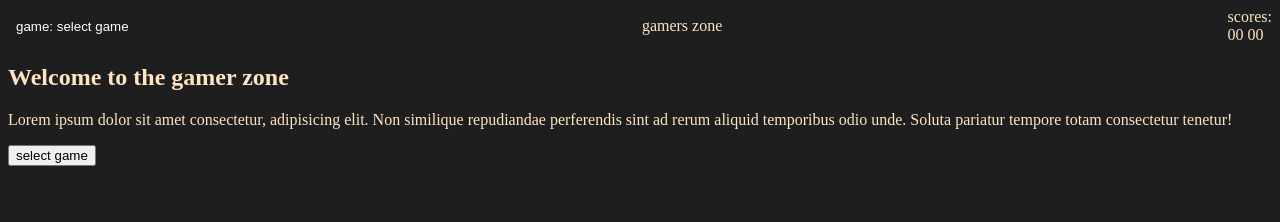
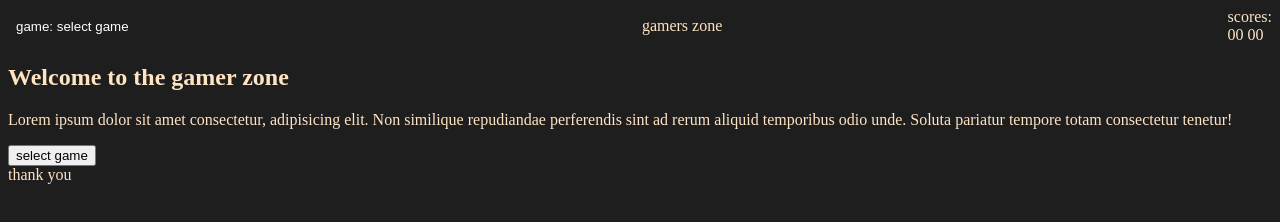
Before and after one commit to agilmoora/learn-web-dev, a plain HTML site: page games/index.html in a window 1280 px wide. Drawn offline with Linux system fonts and the light colour scheme.

Commit message:
thank you

```diff
--- a/games/index.html
+++ b/games/index.html
@@ -42,6 +42,9 @@
             </p>
             <button>select game</button>
         </main>
+        <footer>
+            thank you
+        </footer>
         <script src="./js/main.js"></script>
     </body>
 </html>
```
